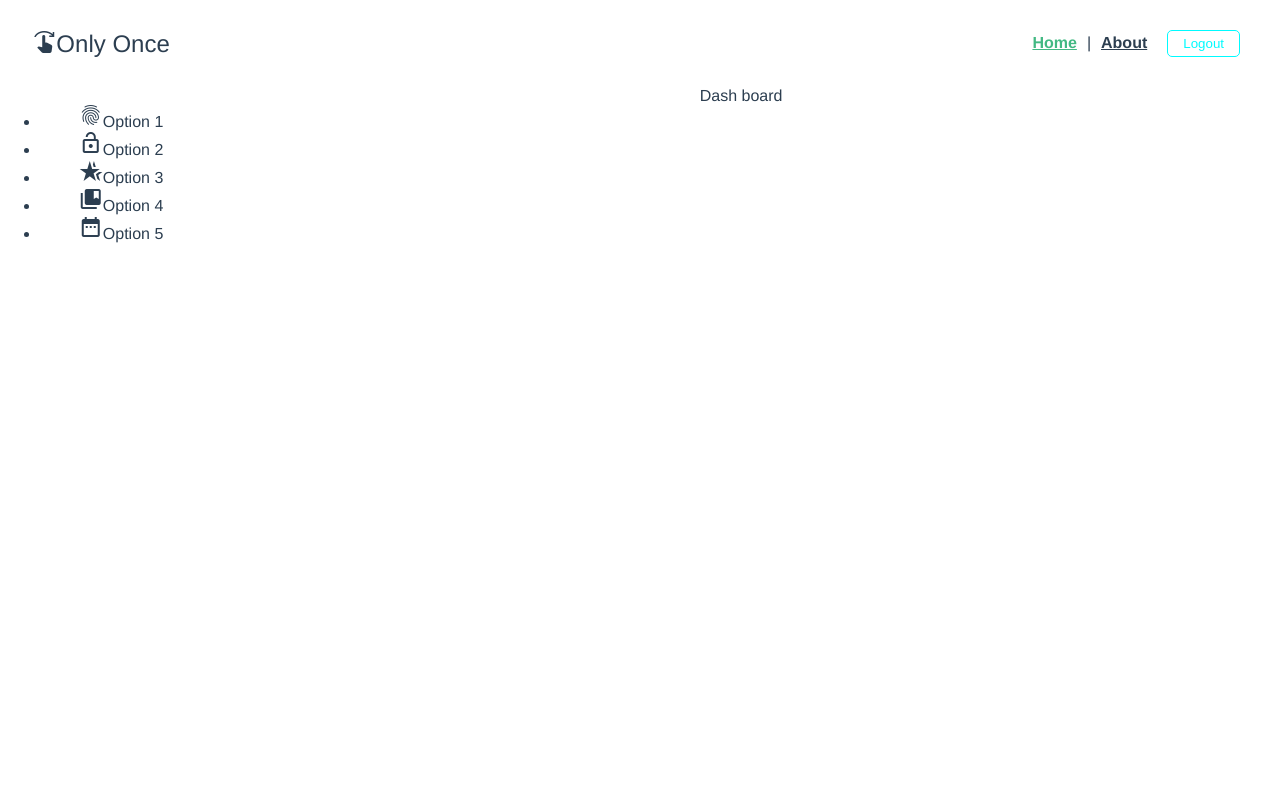
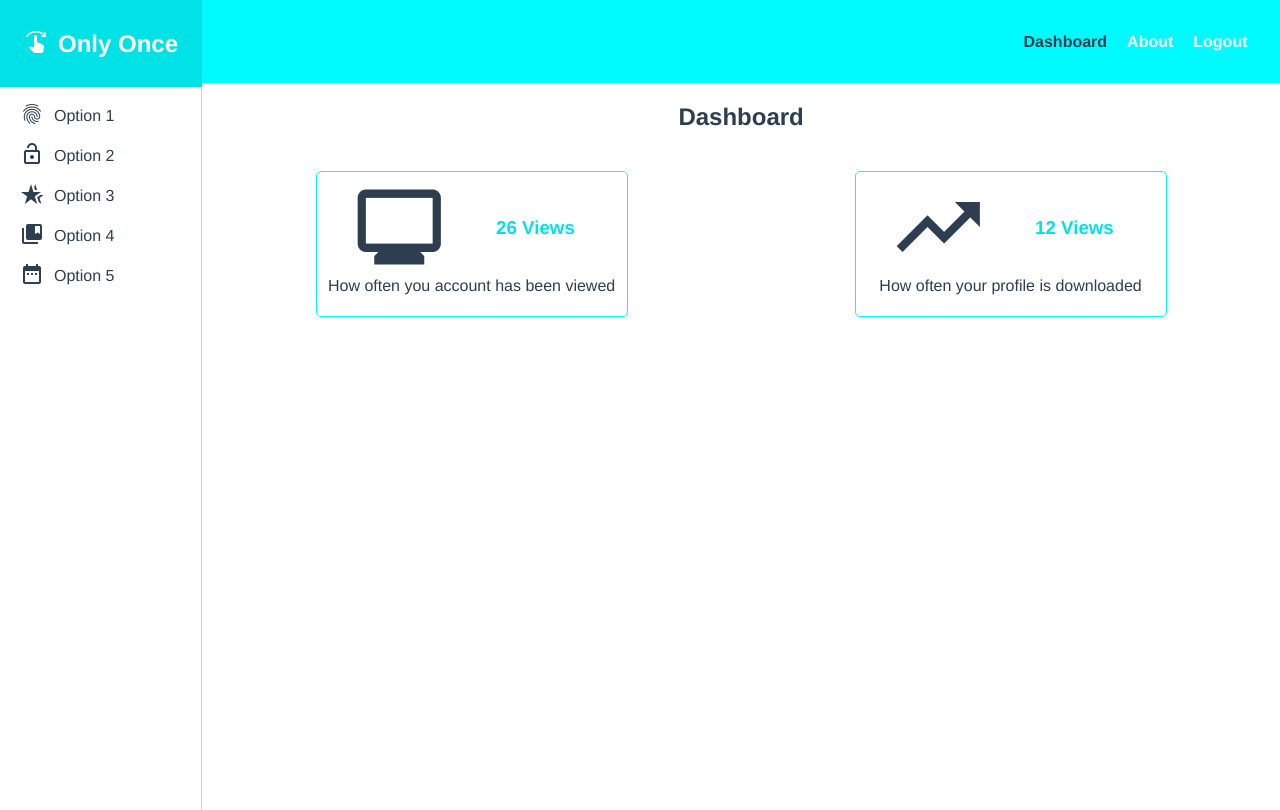
Before and after one commit to SebGui/only-once, a Vue app: page / in a window 1280 px wide. Built offline with nearby package versions, Linux system fonts and the light colour scheme; no server answers; what vue-cookies would draw is missing.

Commit message:
General HTML/CSS, dashboard (stats list and single card component)

```diff
--- a/src/App.vue
+++ b/src/App.vue
@@ -35,16 +35,4 @@
 </script>
 
 <style>
-nav {
-  padding: 30px;
-}
-
-nav a {
-  font-weight: bold;
-  color: #2c3e50;
-}
-
-nav a.router-link-exact-active {
-  color: #42b983;
-}
 </style>
--- a/src/assets/global.css
+++ b/src/assets/global.css
@@ -3,6 +3,9 @@
     --main-bg-clear: rgb(211, 211, 211);
     --main-bg-white: white;
     --main-bg-color: rgb(0, 251, 255);
+    --main-text-color: rgb(0, 251, 255);
+    --main-text-color-white: white;
+    --main-bg-color-darken: rgb(0, 226, 230);
     --main-bg-color-trsp: rgb(0 251 255 / 32%);
     --main-text-color: #2c3e50;
     --main-text-color-hover: rgb(0, 251, 255);
@@ -20,6 +23,8 @@
     --sidebar-width: 15rem;
     /*TopNav height*/
     --topnav-height: 87px;
+    /* Stats card width */
+    --stats-card-width: 300px;
 }
 
 body {
@@ -29,6 +34,14 @@ body {
     text-align: center;
     color: var(--main-text-color);
     margin:0;
+}
+
+.unselectable{
+    user-select: none;
+    -moz-user-select: none;
+    -khtml-user-select: none;
+    -webkit-user-select: none;
+    -o-user-select: none;
 }
 
 .mainContent {
--- a/src/components/NameLogo.vue
+++ b/src/components/NameLogo.vue
@@ -15,5 +15,12 @@
 </script>
 
 <style scoped>
+    div {
+        color:white;
+        font-weight: bold;
+    }
+    i {
+        margin-right:10px;
+    }
 
 </style>
--- a/src/components/SideNav.vue
+++ b/src/components/SideNav.vue
@@ -1,6 +1,6 @@
 <template>
     <div>
-        <ul>
+        <ul class="sideNav">
             <li v-for="item in options" :key="item.id"><!-- Will be router links-->
                 <i class="material-icons">{{ item.icon }}</i>
                 <span>{{ item.name }}</span>
@@ -20,5 +20,32 @@
 </script>
 
 <style scoped>
-
+    .sideNav {
+        height: calc(100vh - var(--topnav-height));
+        border-right: 1px solid lightgray;
+        margin-top: 0;
+        list-style-type: none;
+        text-align: left;
+        padding-left: 20px;
+        padding-top: 10px;
+    }
+    .sideNav i {
+        margin-right:10px;
+        position: relative;
+        top: 5px;
+    }
+    ul {
+        display: flex;
+        flex-direction: column;
+        align-items: baseline;
+    }
+    ul li {
+        height:40px;
+        width: 100%;
+        cursor: pointer;
+        transition: 100ms;
+    }
+    ul li:hover {
+        color: var(--main-text-color-hover)
+    }
 </style>
--- /dev/null
+++ b/src/components/SingleStat.vue
@@ -0,0 +1,49 @@
+<template>
+    <div class="unselectable">
+        <i class="material-icons">{{ icon }}</i>
+        <h3>{{ amount }} Views</h3>
+        <p>{{ sentence }}</p>
+    </div>
+</template>
+
+<script setup lang="ts">
+    import {defineProps} from 'vue'
+    defineProps({
+        amount: {required:true},
+        icon: {required:true},
+        sentence: {required:true}
+    })
+</script>
+
+<style scoped>
+    div {
+        max-width: var(--stats-card-width);
+        width: var(--stats-card-width);
+        background-color: var(--main-bg-white);
+        border: 1px solid var(--main-active-color);
+        border-radius: 5px;
+        margin: 20px auto;
+        transition: 100ms;
+        overflow: hidden;
+        cursor:default;
+        padding: 5px;
+    }
+    div:hover {
+        position:relative;
+        top:2px;
+        left:2px;
+        box-shadow: 5px 5px 5px lightblue;
+    }
+    i {
+        font-size: 100px;
+        width: 100px;
+        /*margin-left: 33%;*/
+    }
+    h3 {
+        margin: 40px 19px 0px 19px;
+        color: var(--main-bg-color-darken);
+    }
+    p {
+        margin-top: 0px;
+    }
+</style>
--- /dev/null
+++ b/src/components/StatsList.vue
@@ -0,0 +1,22 @@
+<template>
+    <div>
+        <SingleStat amount="26" icon="monitoring" sentence="How often you account has been viewed" />
+        <SingleStat amount="12" icon="trending_up" sentence="How often your profile is downloaded" />
+    </div>
+</template>
+
+<script setup lang="ts">
+  import SingleStat from '@/components/SingleStat.vue';
+
+  // get stats then v-for on single stats
+</script>
+
+<style scoped>
+    div {
+        display: flex;
+        flex-direction: row;
+        flex-wrap: wrap;
+        align-content: stretch;
+        justify-content: space-evenly;
+    }
+</style>
--- a/src/components/TopNav.vue
+++ b/src/components/TopNav.vue
@@ -1,8 +1,8 @@
 <template>
-    <nav>
-      <router-link to="/" class="topNavLink">Home</router-link> |
+    <nav class="topNav">
+      <router-link to="/" class="topNavLink">Dashboard</router-link>
       <router-link to="/about" class="topNavLink">About</router-link>
-      <button @click="handleLogout">Logout</button>
+      <div @click="handleLogout">Logout</div>
     </nav>
 </template>
 
@@ -20,9 +20,33 @@
         display: flex;
         justify-content: flex-end;
         align-items: baseline;
+        font-weight: bold;
+        color: var(--main-text-color-white);
     }
     nav button, nav .topNavLink {
         margin-left:10px;
         margin-right:10px;
     }
+    .topNav {
+        background-color: var(--main-bg-color);
+    }
+    div {
+        cursor:pointer;
+        margin-left: 10px;
+    }
+    nav {
+      padding: 32.5px;
+    }
+
+    nav a {
+        text-decoration:none;
+        color: var(--main-text-color-white);
+    }
+    nav a:hover {
+        color: var(--main-bg-color-darken);
+    }
+
+    nav a.router-link-exact-active {
+        color: #2c3e50;
+    }
 </style>
--- a/src/views/DashboardView.vue
+++ b/src/views/DashboardView.vue
@@ -1,14 +1,16 @@
 <template>
     <div>
-        Dash board
+        <h2>Dashboard</h2>
         <!-- Make Single stat component : 1 number, 1 img/graph, 1 text
               Make a stat type with store -->
+        <StatsList />
     </div>
 </template>
 
 <script setup lang="ts">
   import useAuthStore from '@/stores/authStore';
   import { onMounted, onUpdated } from 'vue';
+  import StatsList from '@/components/StatsList.vue';
 
   const authStore = useAuthStore()
 
--- a/src/views/SideBarView.vue
+++ b/src/views/SideBarView.vue
@@ -25,5 +25,6 @@
     align-content: center;
     flex-wrap: wrap;
     font-size: 24px;
+    background-color: var(--main-bg-color-darken);
 }
 </style>
```
Also changed, not shown: 1 other file (tests, documents, lock files or other folders).
